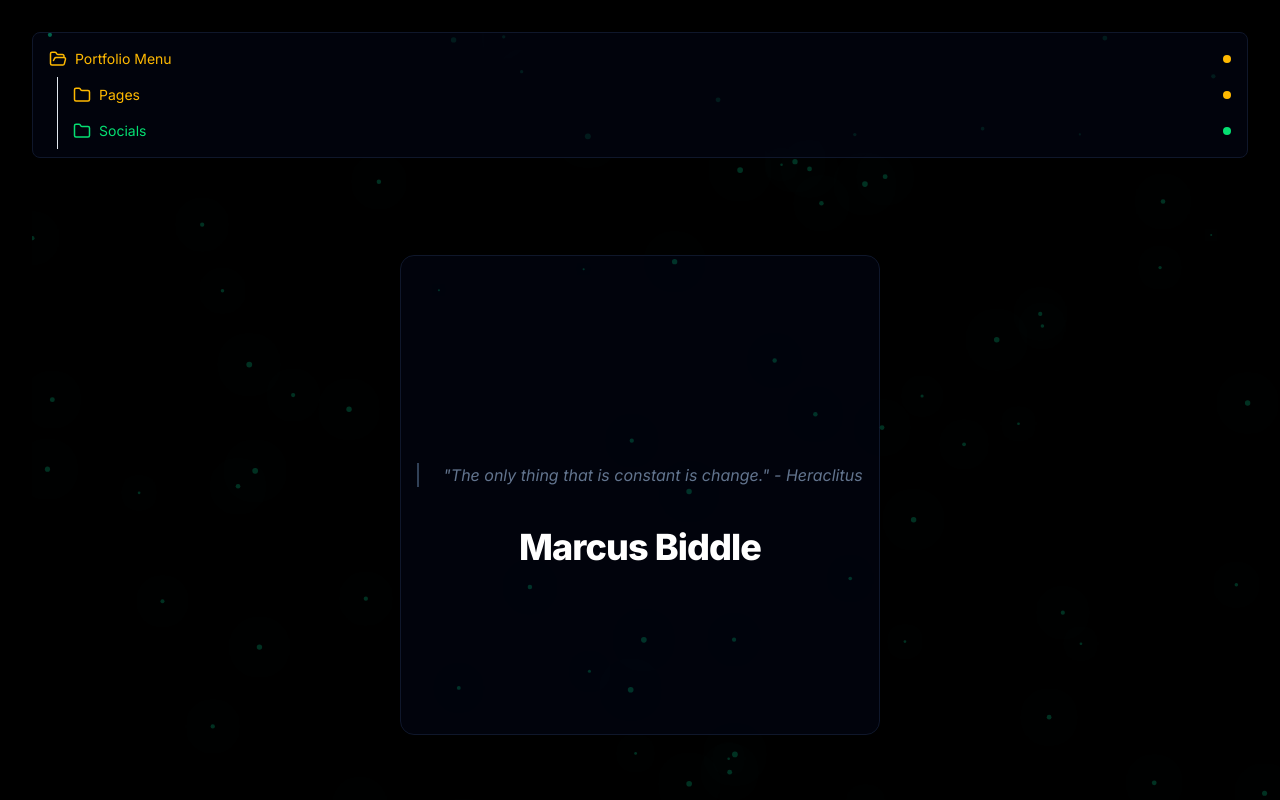
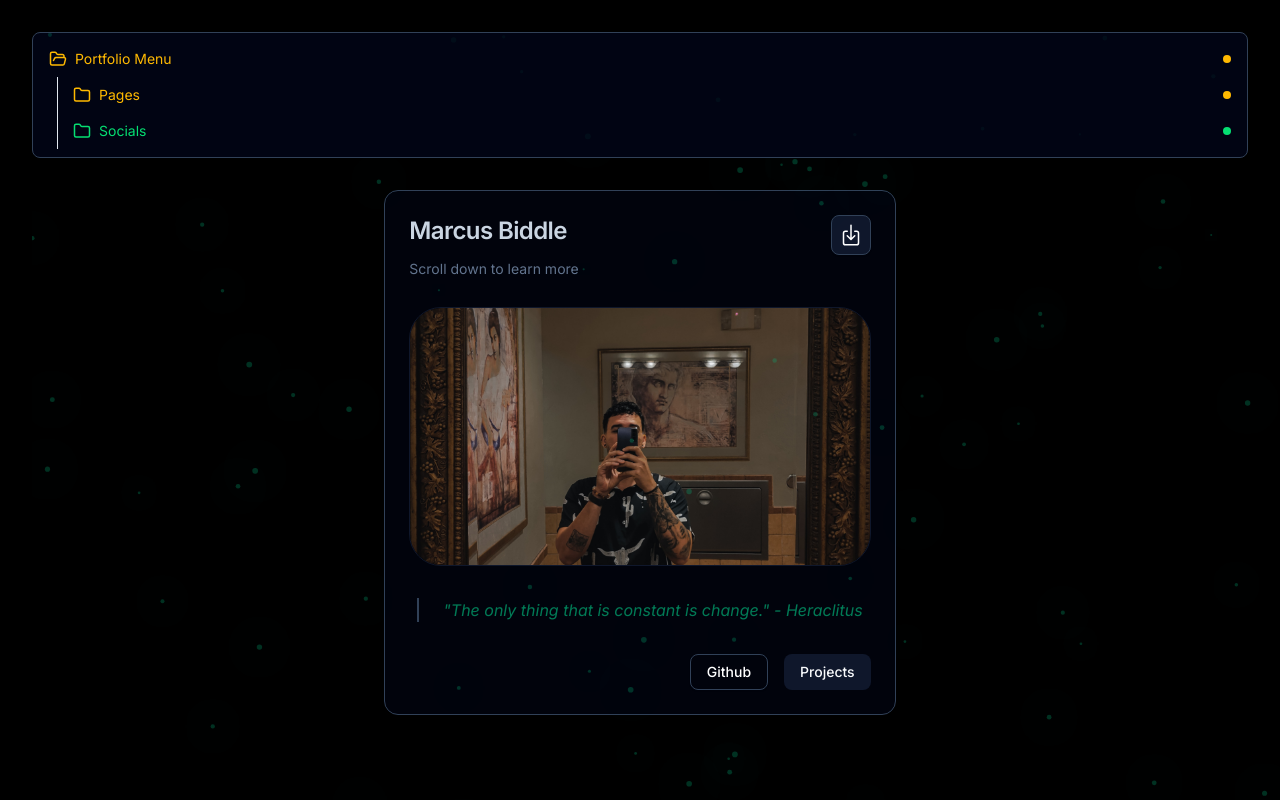
Before and after one commit to marcus-biddle/my-portfolio, a React (Vite) app in the folder client/: page / in a window 1280 px wide. Shown: the top 800 px of the page. Built offline with nearby package versions, Linux system fonts and the light colour scheme; a web font is replaced by a local one.

Commit message:
added an image

```diff
--- a/client/package.json
+++ b/client/package.json
@@ -10,6 +10,7 @@
     "preview": "vite preview"
   },
   "dependencies": {
+    "@radix-ui/react-aspect-ratio": "^1.1.8",
     "@radix-ui/react-separator": "^1.1.8",
     "@radix-ui/react-slot": "^1.2.4",
     "@tailwindcss/vite": "^4.1.14",
--- a/client/src/App.tsx
+++ b/client/src/App.tsx
@@ -3,7 +3,7 @@ import { ProjectsPage } from './sections/ProjectsPage';
 import { SkillsPage } from './sections/SkillsPage';
 import { ContactPage } from './sections/ContactPage';
 import { GravityStarsBackground } from '@/components/animate-ui/components/backgrounds/gravity-stars';
-import { TypographyBlockquote, TypographyH1,  } from './components/Typography';
+import { TypographyBlockquote, TypographyH1, TypographyH3, TypographyP,  } from './components/Typography';
 import {
   FileItem,
   FolderItem,
@@ -13,7 +13,11 @@ import {
   SubFiles,
 } from '@/components/animate-ui/components/radix/files';
 import { useEffect, useState } from 'react';
-import { Card } from './components/ui/card';
+import { Card, CardAction, CardContent, CardDescription, CardFooter, CardHeader, CardTitle } from './components/ui/card';
+import { IoDownloadOutline } from "react-icons/io5";
+import { Button } from './components/ui/button';
+import pfp from './assets/pfp.jpg';
+import { AspectRatio } from './components/ui/aspect-ratio';
 
 const RadixFilesDemo = () => {
   const [open, setOpen] = useState(['projects'])
@@ -30,7 +34,7 @@ const RadixFilesDemo = () => {
   }, [open])
 
   return (
-    <div className="relative text-white w-full rounded-md border border-slate-900 bg-slate-950/50 overflow-auto z-100">
+    <div className="relative text-white w-full rounded-md border border-slate-700 bg-slate-950/80 overflow-auto z-100">
       <Files className="w-full" defaultOpen={['portfolio']} >
         <FolderItem value="portfolio">
           <FolderTrigger
@@ -108,19 +112,44 @@ function App() {
     <NavProvider>
     {/* <NavigationMenu /> */}
 
-    <main className='font-inter z-50 text-white flex flex-col'>
-      <div className='relative h-screen w-full flex flex-col items-center rounded-xl'>
+    <main className='font-inter z-90 text-white flex flex-col'>
+      <div className='relative h-screen w-full flex flex-col items-center rounded-xl space-y-8'>
         <div className='stickey w-full'>
           <RadixFilesDemo />
         </div>
-        <div className='flex flex-col items-center justify-around h-full'>
-<Card className='bg-slate-950/50 text-white flex flex-col items-center justify-center aspect-square border-slate-900'>
-          <div className='text-slate-500 p-4'>
+        <div className='flex flex-col h-full'>
+          <Card className='bg-slate-950/50 text-white border border-slate-700'>
+          <CardHeader>
+            <CardTitle className='text-slate-300'>
+              <TypographyH3>Marcus Biddle</TypographyH3>
+            </CardTitle>
+            <CardDescription className='text-slate-500'>
+              <TypographyP>Scroll down to learn more</TypographyP>
+            </CardDescription>
+            <CardAction>
+              <Button variant={'outline'} size={'icon-lg'} className='bg-slate-900 border-slate-700'>
+                <IoDownloadOutline className=' size-6' />
+              </Button>
+            </CardAction>
+          </CardHeader>
+          <CardContent>
+            <AspectRatio ratio={16/9} className="bg-transparent">
+                <img
+                  src={pfp}
+                  alt="Photo by Drew Beamer"
+                  className="h-full w-full rounded-4xl object-cover border border-slate-900"
+                />
+            </AspectRatio>
+            <div className='text-emerald-700 p-2'>
             <TypographyBlockquote >&quot;The only thing that is constant is change.&quot; {'-'} Heraclitus</TypographyBlockquote>
           </div>
-          <div id={'home'} className='space-y-8'>
-            <TypographyH1>Marcus Biddle</TypographyH1>
-          </div>
+            {/* <TypographyH1>Marcus Biddle</TypographyH1> */}
+          </CardContent>
+          <CardFooter className='flex justify-end gap-4'>
+            <Button variant={'outline'} className='bg-transparent border-slate-700'>Github</Button>
+            <Button>Projects</Button>
+          </CardFooter>
+
         </Card>
         </div>
 
--- a/client/src/components/Typography/index.tsx
+++ b/client/src/components/Typography/index.tsx
@@ -20,10 +20,10 @@ export function TypographyH2() {
   )
 }
 
-export function TypographyH3() {
+export function TypographyH3({ children }: TextProps) {
   return (
     <h3 className="scroll-m-20 text-2xl font-semibold tracking-tight">
-      The Joke Tax
+      {children}
     </h3>
   )
 }
@@ -36,11 +36,10 @@ export function TypographyH4() {
   )
 }
 
-export function TypographyP() {
+export function TypographyP({ children }: TextProps) {
   return (
     <p className="leading-7 [&:not(:first-child)]:mt-6">
-      The king, seeing how much happier his subjects were, realized the error of
-      his ways and repealed the joke tax.
+      {children}
     </p>
   )
 }
--- /dev/null
+++ b/client/src/components/ui/aspect-ratio.tsx
@@ -0,0 +1,9 @@
+import * as AspectRatioPrimitive from "@radix-ui/react-aspect-ratio"
+
+function AspectRatio({
+  ...props
+}: React.ComponentProps<typeof AspectRatioPrimitive.Root>) {
+  return <AspectRatioPrimitive.Root data-slot="aspect-ratio" {...props} />
+}
+
+export { AspectRatio }
```
Also changed, not shown: client/src/assets/pfp.jpg (added), 1 other file (tests, documents, lock files or other folders).
